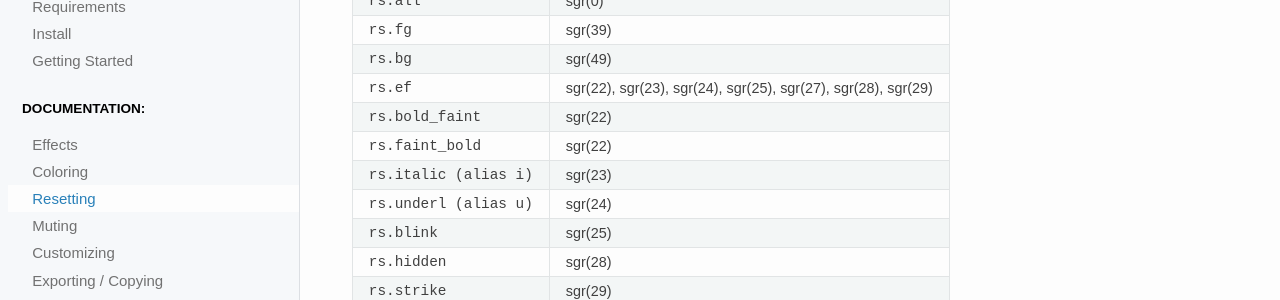
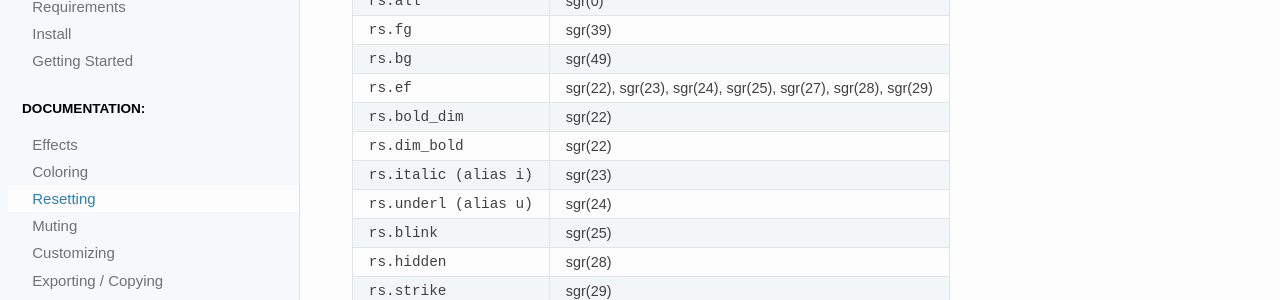
Before and after one commit to feluxe/sty-docs, a Sphinx documentation site: the page built from sphinx/docs/resetting.rst, in a window 1280 px wide. Shown: the part 347-647 px from the top of the page. Built offline with Sphinx 7.4.7 and the Read the Docs theme 2.0.0, drawn with Linux system fonts in a browser that asks for light colours.

Commit message:
Rename bold_faint to bold_dim

```diff
--- a/sphinx/docs/resetting.rst
+++ b/sphinx/docs/resetting.rst
@@ -21,8 +21,8 @@ rs.all              sgr(0)
 rs.fg               sgr(39)
 rs.bg               sgr(49)
 rs.ef               sgr(22), sgr(23), sgr(24), sgr(25), sgr(27), sgr(28), sgr(29)
-rs.bold_faint       sgr(22)
-rs.faint_bold       sgr(22)
+rs.bold_dim         sgr(22)
+rs.dim_bold         sgr(22)
 rs.italic (alias i) sgr(23)
 rs.underl (alias u) sgr(24)
 rs.blink            sgr(25)
```
